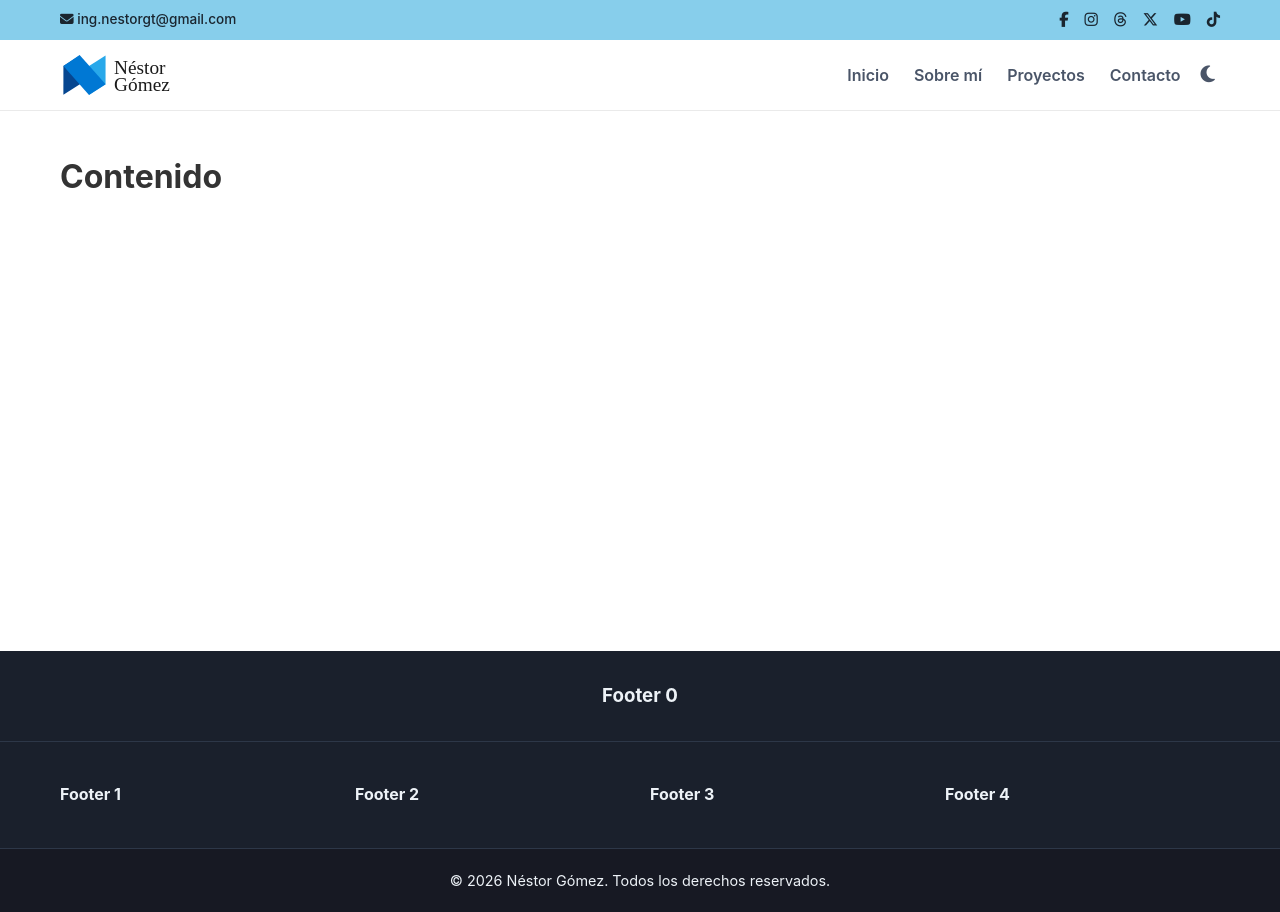
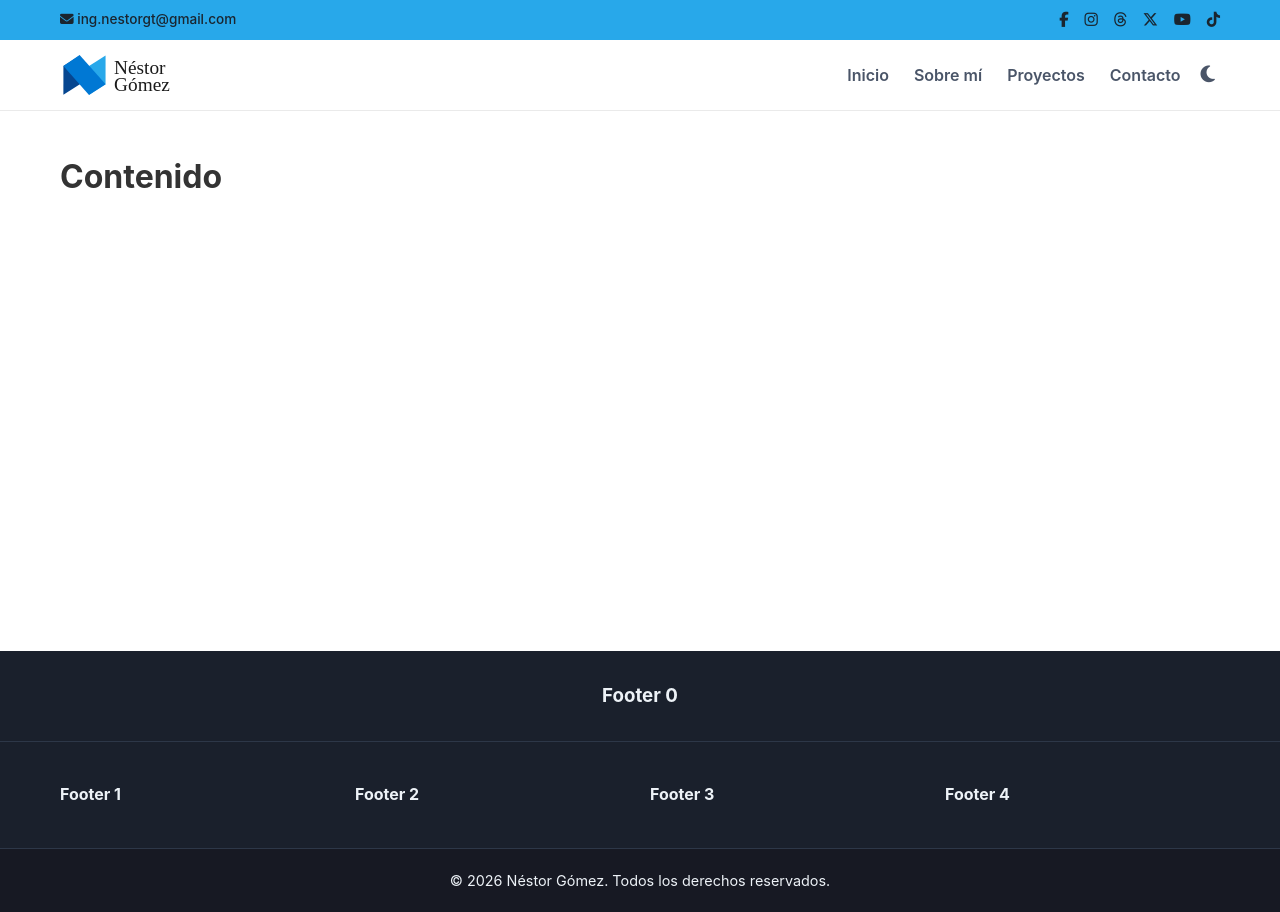
Before and after one commit to ing-nestorgomez/ing-nestorgomez.github.io, a Jekyll site: the page built from index.html, in a window 1280 px wide. Built offline with Jekyll 4.4.1, drawn with Linux system fonts in a browser that asks for light colours.

Commit message:
color azul claro

```diff
--- a/_sass/_topbar.scss
+++ b/_sass/_topbar.scss
@@ -1,5 +1,5 @@
 .top-bar {
-  background-color: #87CEEB; /* Azul celeste */
+  background-color: #28A8EA; /* Azul celeste */
   color: #1a252f;
   font-size: 0.85rem;
   padding: 8px 0;
```
